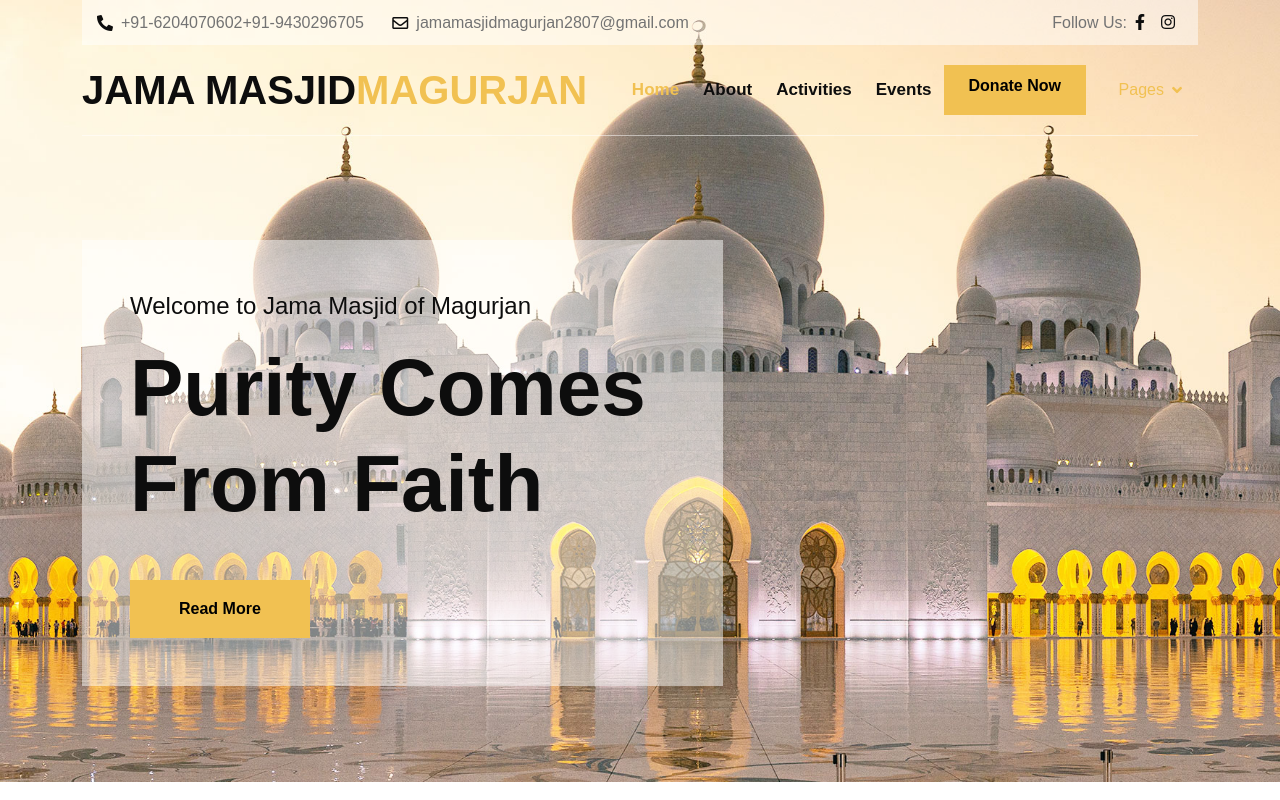
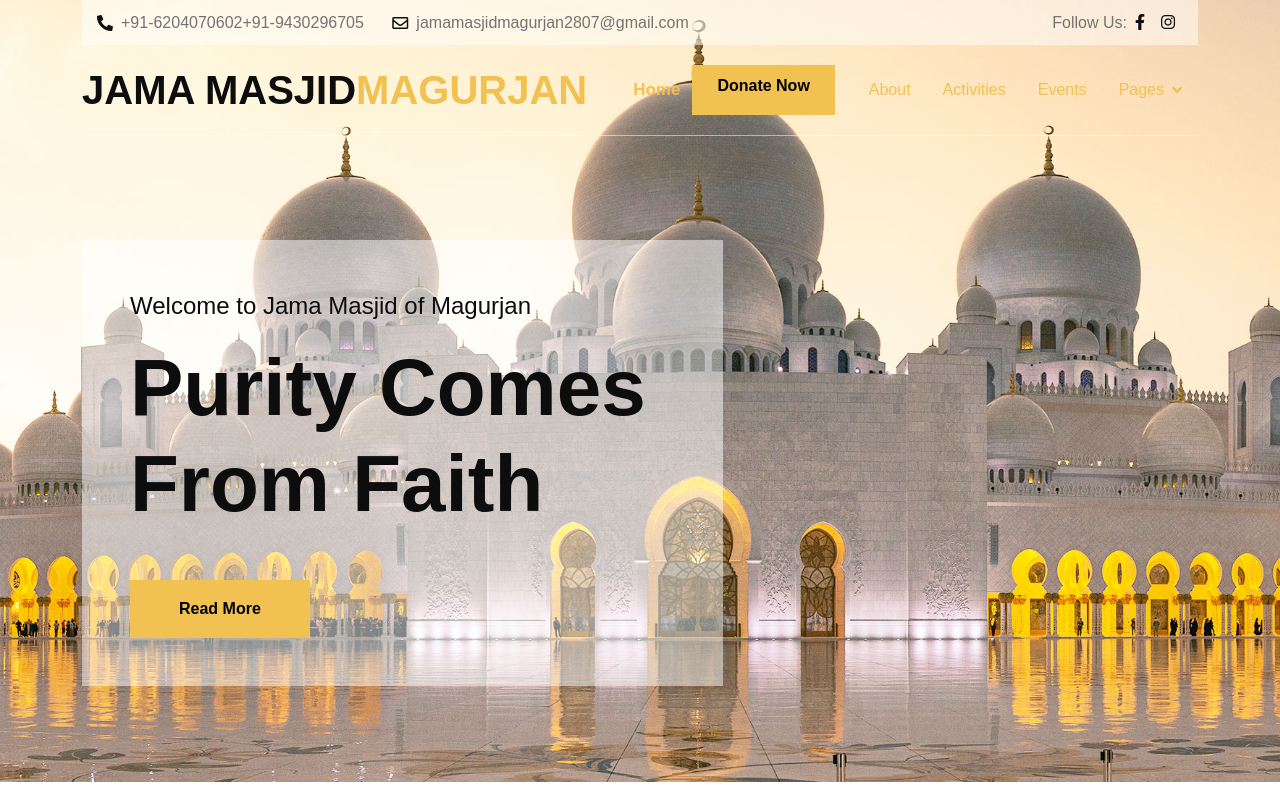
Before and after one commit to gndigitalcybercafe/mmasjid, a plain HTML site: page index.html in a window 1280 px wide. Shown: the top 800 px of the page. Drawn offline with nearby package versions, Linux system fonts and the light colour scheme.

Commit message:
Update index.html

```diff
--- a/index.html
+++ b/index.html
@@ -77,11 +77,12 @@
                     <div class="collapse navbar-collapse bg-white" id="navbarCollapse">
                         <div class="navbar-nav ms-lg-auto mx-xl-auto">
                             <a href="index.html" class="nav-item nav-link active">Home</a>
+                             <a  href="https://shorturl.at/EUZed"    class="btn btn-primary py-2 px-4 d-none d-xl-inline-block">Donate Now</a>
+                     </div>
                             <a href="about.html" class="nav-item nav-link">About</a>
                             <a href="activity.html" class="nav-item nav-link">Activities</a>
                             <a href="event.html" class="nav-item nav-link">Events</a>
-                           <a  href="https://shorturl.at/EUZed"    class="btn btn-primary py-2 px-4 d-none d-xl-inline-block  class="dropdown-item" ">Donate Now</a>
-                     </div>
+
                             <div class="nav-item dropdown">
                                 <a href="#" class="nav-link dropdown-toggle" data-bs-toggle="dropdown">Pages</a>
                                 <div class="dropdown-menu m-0 rounded-0">
```
